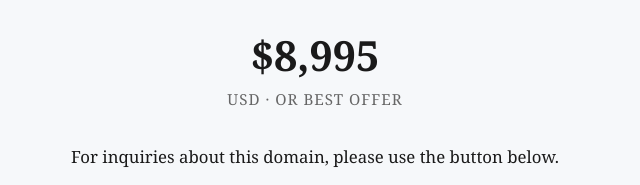
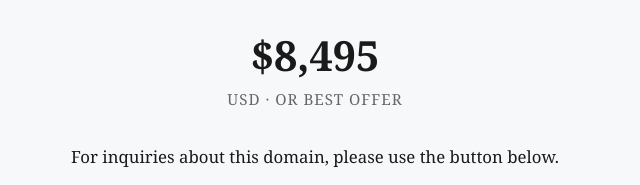
Before and after one commit to yumrare/aidanchiles-site, a plain HTML site: page index.html in a window 1280 px wide. Shown: the part 318-503 px from the top of the page, 325-965 px from the left. Drawn offline with Linux system fonts and the light colour scheme.

Commit message:
Price update: $8,495

```diff
--- a/index.html
+++ b/index.html
@@ -28,7 +28,7 @@
     <h1>AidanChiles<span class="tld">.com</span></h1>
     <p class="sale">Is for sale!</p>
     <p class="sub">A short, memorable .com name —<br>available for acquisition by any buyer.</p>
-    <p class="price">$8,995<small>USD · Or best offer</small></p>
+    <p class="price">$8,495<small>USD · Or best offer</small></p>
     <div class="contact">
       For inquiries about this domain, please use the button below.<br>
       <a class="btn" href="mailto:domains@beaconhail.com?subject=AidanChiles.com%20—%20Domain%20Inquiry">Make an Inquiry</a>
```
